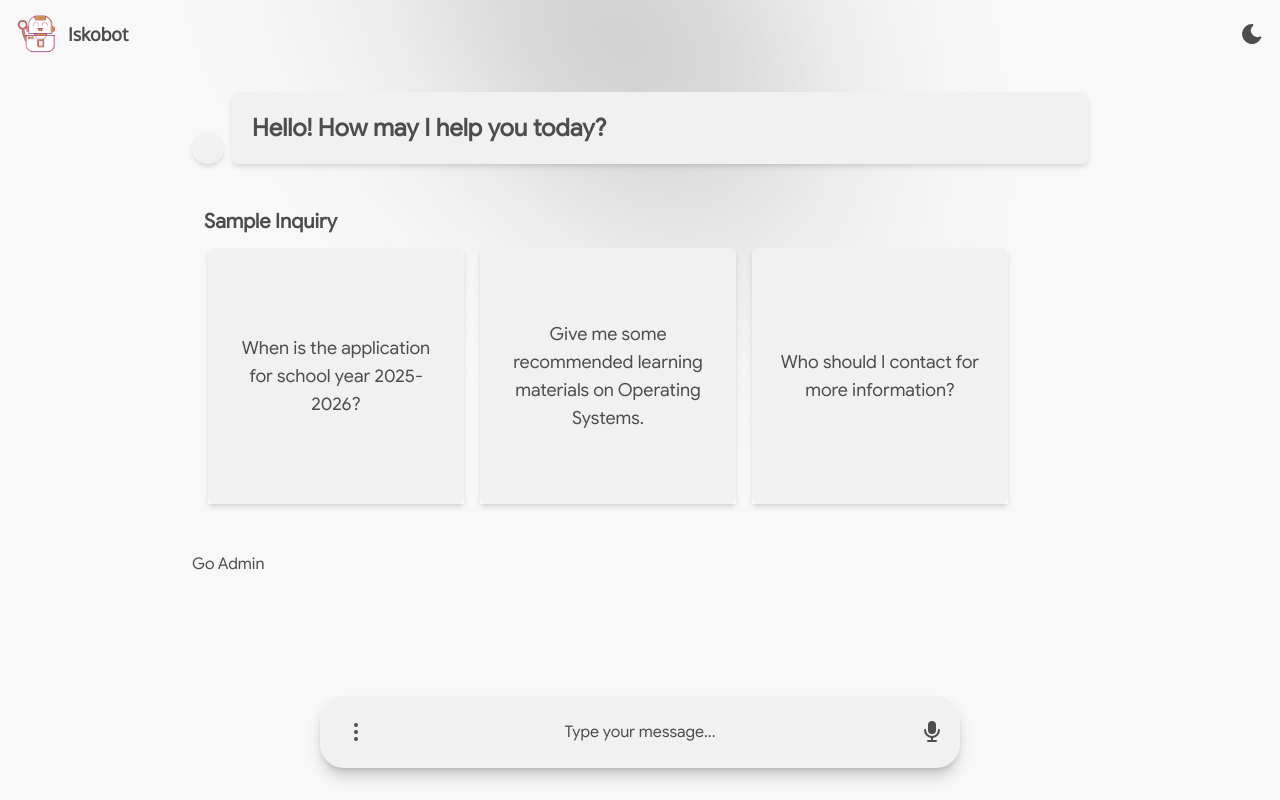
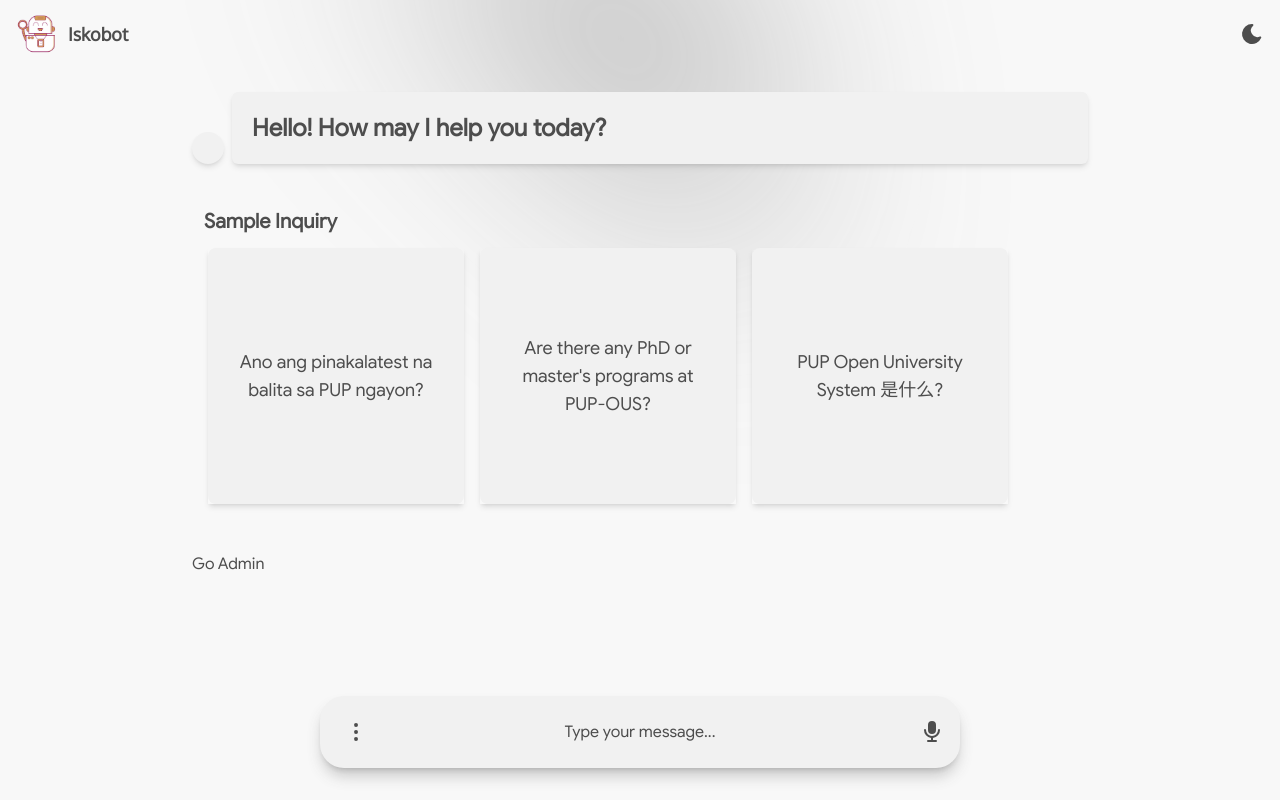
Before and after one commit to SiegfredLorelle/iskobot-ui, a Next.js app: page / in a window 1280 px wide. Built offline with nearby package versions, Linux system fonts and the light colour scheme; no server answers.

Commit message:
changed prompt questions

```diff
--- a/src/app/(chat)/components/front/SampleInquiries.tsx
+++ b/src/app/(chat)/components/front/SampleInquiries.tsx
@@ -2,9 +2,9 @@
 
 export default function SampleInquiries() {
   const sampleInquiries: string[] = [
-    "When is the application for school year 2025-2026?",
-    "Give me some recommended learning materials on Operating Systems.",
-    "Who should I contact for more information?",
+    "Ano ang pinakalatest na balita sa PUP ngayon?",
+    "Are there any PhD or master's programs at PUP-OUS?",
+    "PUP Open University System 是什么?",
   ];
 
   return (
```
